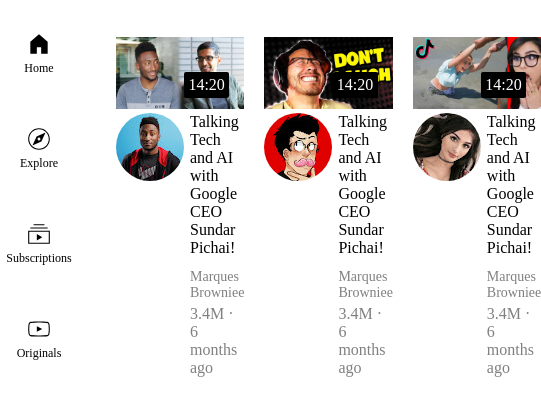
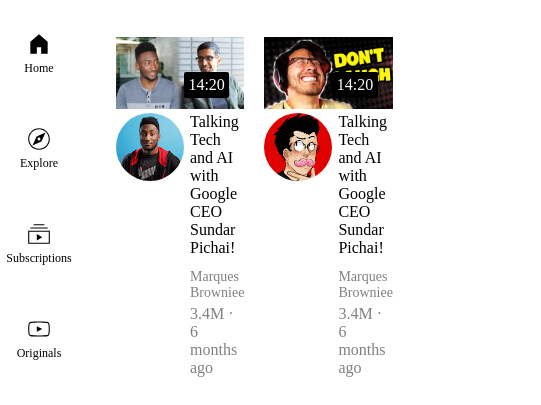
Before and after one commit to NdimVanesaBih/YouTube_Frontend, a plain HTML site: page index.html in a window 390 px wide. Shown: the part 63-468 px from the top of the page, 541 px wide, since content can reach past the window. Drawn offline with Linux system fonts and the light colour scheme.

Commit message:
adding mobile view

```diff
--- a/index.html
+++ b/index.html
@@ -5,6 +5,7 @@
     <meta name="viewport" content="width=device-width, initial-scale=1.0">
     <title>Document</title>
     <link rel="stylesheet" href="index.css">
+    <link rel="stylesheet" href="mobile_view.css">
 </head>
 <body>
     <header>
--- /dev/null
+++ b/mobile_view.css
@@ -0,0 +1,10 @@
+@media  screen and (max-width: 600px) {
+   .grid{
+    display: grid;
+    grid-template-columns: 1fr 1fr;
+   }
+
+   header{
+
+   }
+}
```
